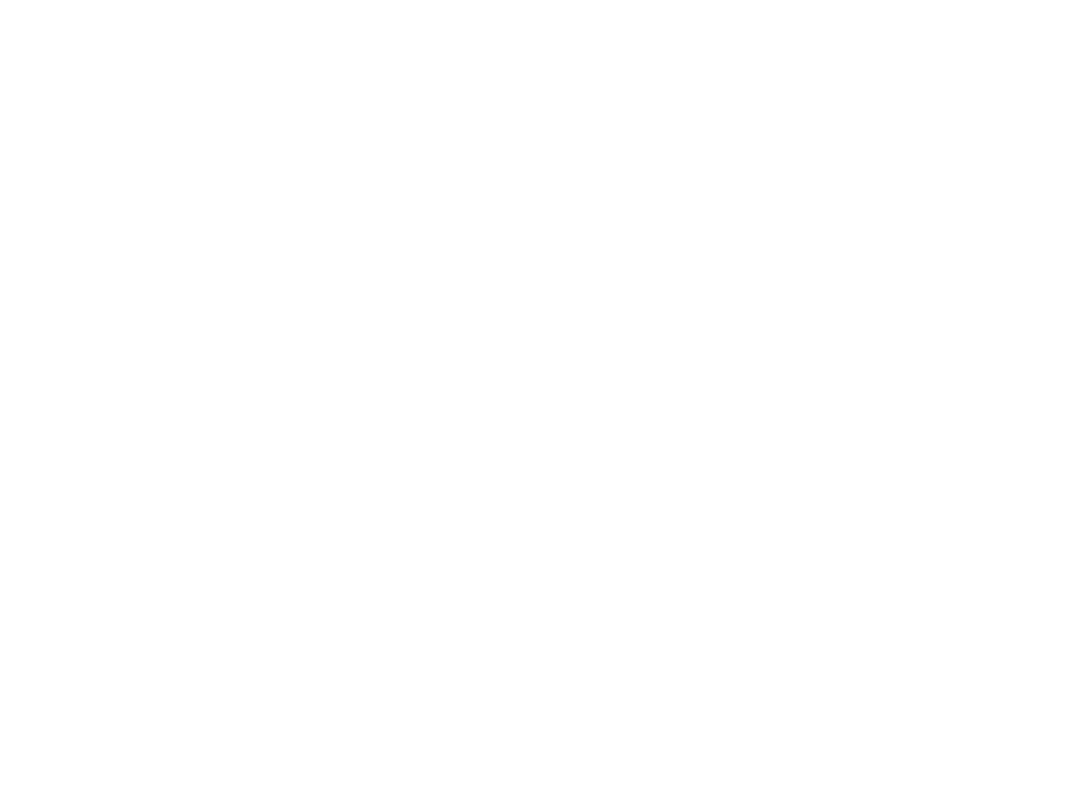
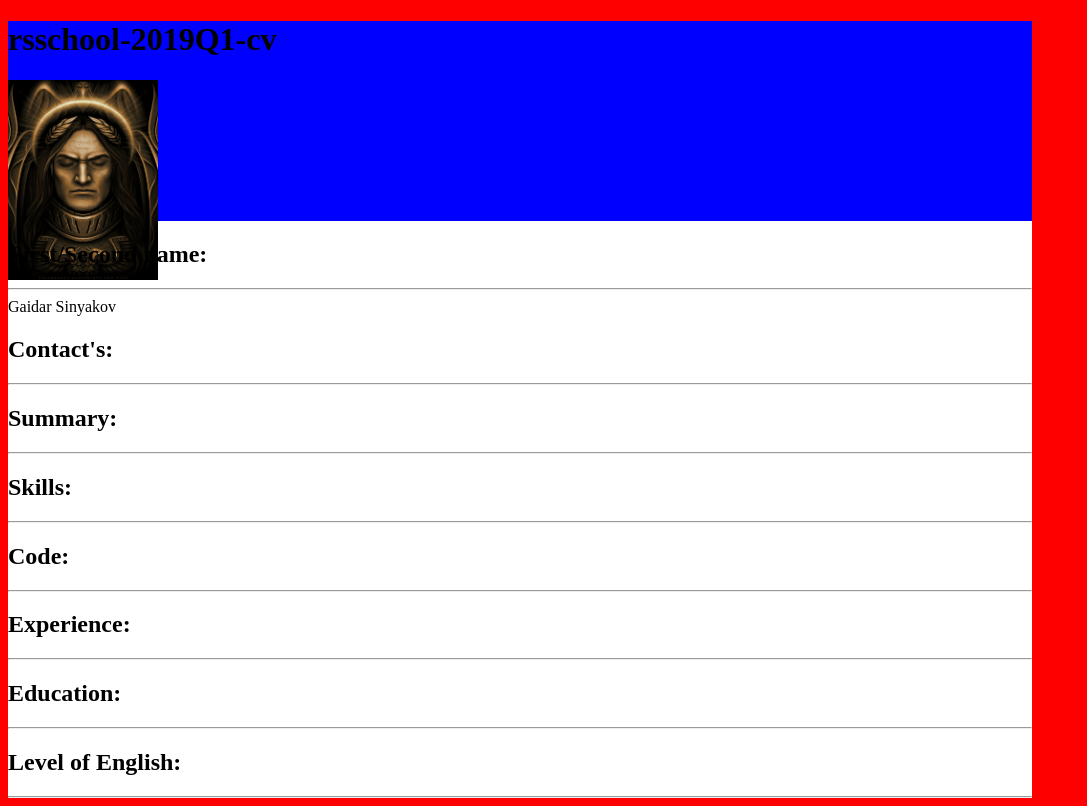
Before and after one commit to magnusducatuslt/rsschool-2019Q1-cv, a plain HTML site: page index.html in a window 1280 px wide. Shown: the whole page, without its empty margins (0-1087 px from the left). Drawn offline with Linux system fonts and the light colour scheme.

Commit message:
feat: add arch

```diff
--- /dev/null
+++ b/assets/styles/style.css
@@ -0,0 +1,18 @@
+body {
+    width: 100%;
+    height: 100%;
+    background: red;
+}
+.container{
+    width: 1024px;
+    background: white;
+}
+header{
+    background: blue;
+    width: 100%;
+    height: 200px;
+}
+img {
+    width: 150px;
+    height: 200px;
+}
--- a/index.html
+++ b/index.html
@@ -3,10 +3,35 @@
   <head>
     <meta charset="utf-8" />
     <title>CV</title>
+    <link rel="stylesheet" href="./assets/styles/style.css" />
   </head>
   <body>
-    <header></header>
-    <main></main>
-    <footer></footer>
+    <main class="container" itemscope itemtype="http://schema.org/Person">
+      <header>
+        <h1>rsschool-2019Q1-cv</h1>
+        <img src="./assets/img/junior.jpg" />
+      </header>
+      <section>
+        <h2>First/Second name:</h2>
+        <hr />
+        <span itemprop="givenName">Gaidar</span>
+        <span itemprop="familyName">Sinyakov</span>
+        <h2>Contact's:</h2>
+        <hr />
+        <h2>Summary:</h2>
+        <hr />
+        <h2>Skills:</h2>
+        <hr />
+        <h2>Code:</h2>
+        <hr />
+        <h2>Experience:</h2>
+        <hr />
+        <h2>Education:</h2>
+        <hr />
+        <h2>Level of English:</h2>
+        <hr />
+      </section>
+      <footer></footer>
+    </main>
   </body>
 </html>
```
